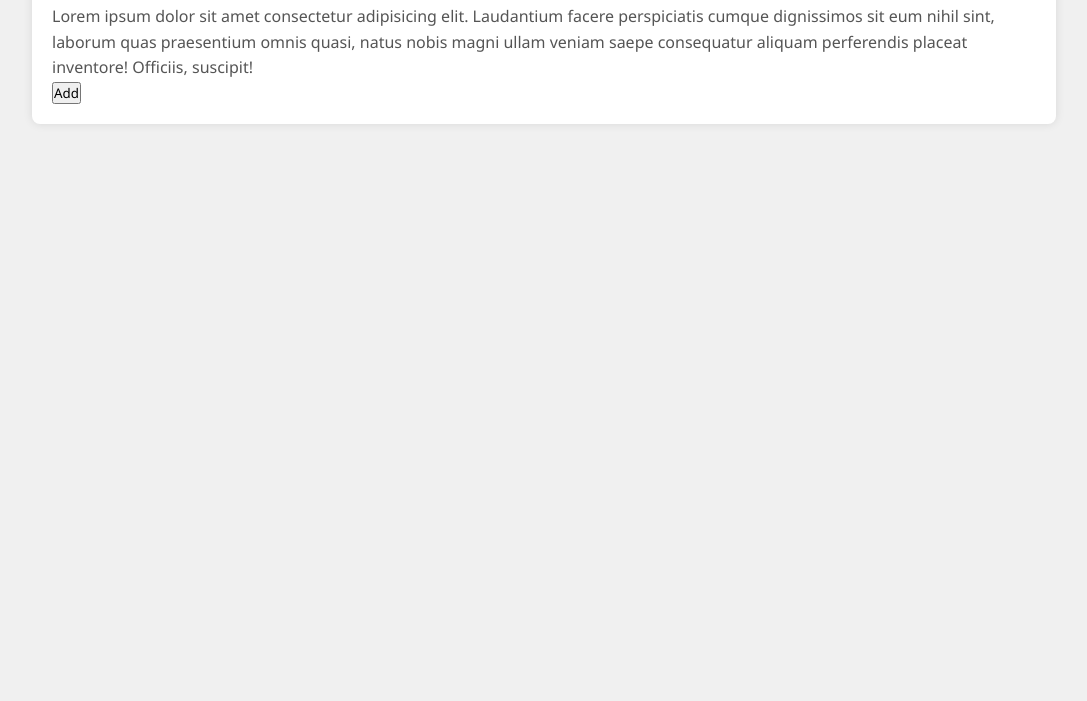
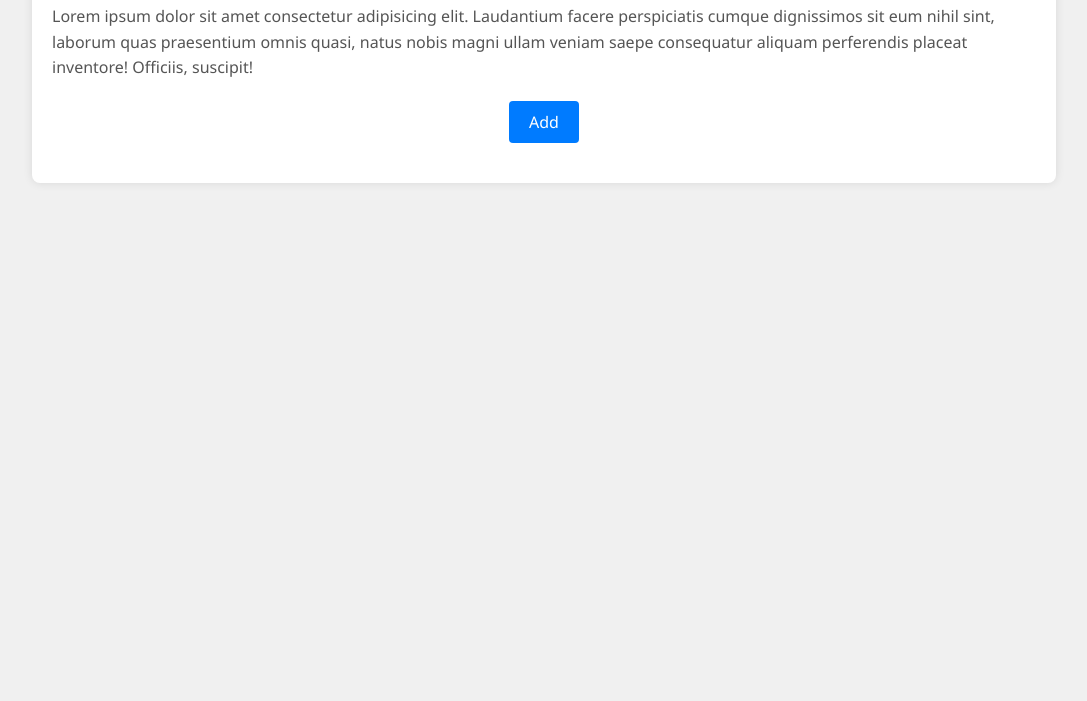
Before and after one commit to IvelinDankov/DevObs-September-Test, a plain HTML site: page index.html in a window 1280 px wide. Shown: the part 119-820 px from the top of the page, without its empty margins (96-1183 px from the left). Drawn offline with Linux system fonts and the light colour scheme; a script that the page names is missing.

Commit message:
Txt domument

```diff
--- a/style.css
+++ b/style.css
@@ -31,3 +31,14 @@ h1 {
   line-height: 1.6;
   color: #555;
 }
+button {
+  display: block;
+  margin: 20px auto;
+  padding: 10px 20px;
+  font-size: 16px;
+  color: #fff;
+  background-color: #007bff;
+  border: none;
+  border-radius: 4px;
+  cursor: pointer;
+}
```
Also changed, not shown: DevObs.txt (added).
